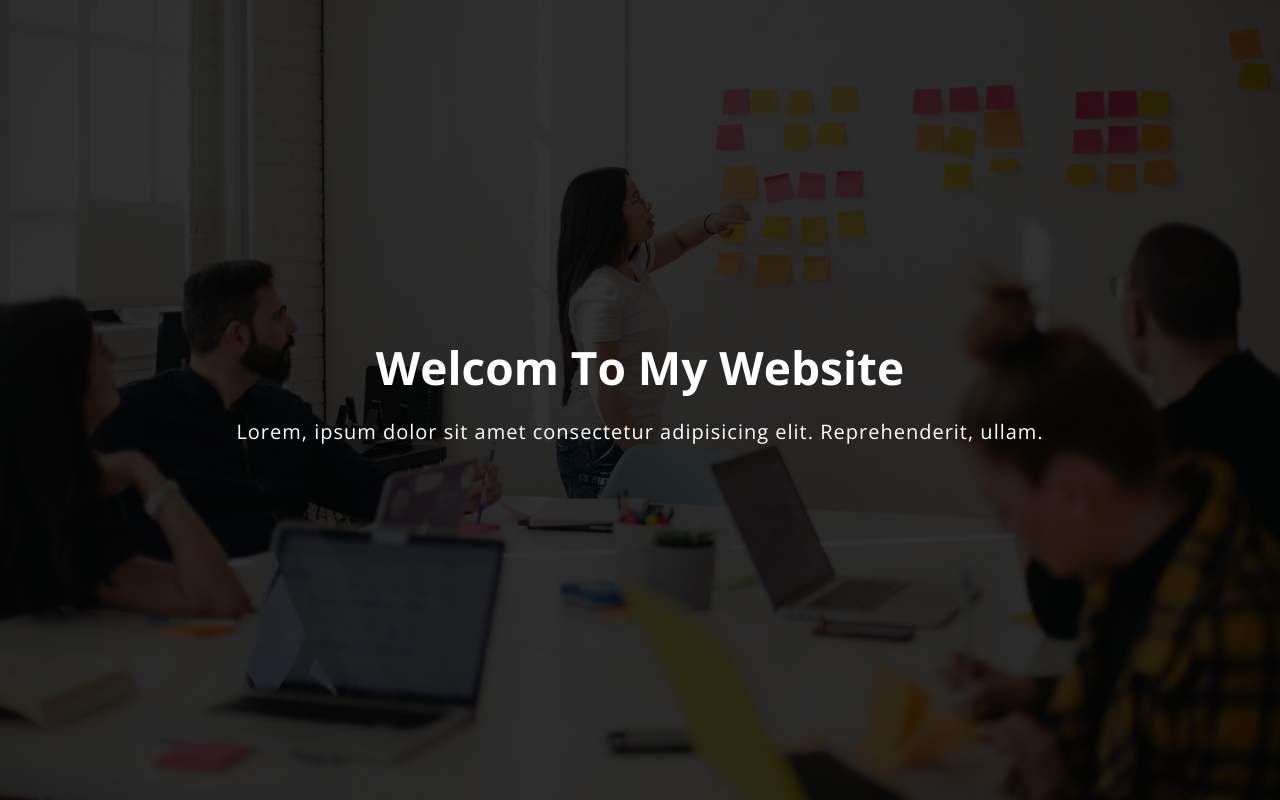
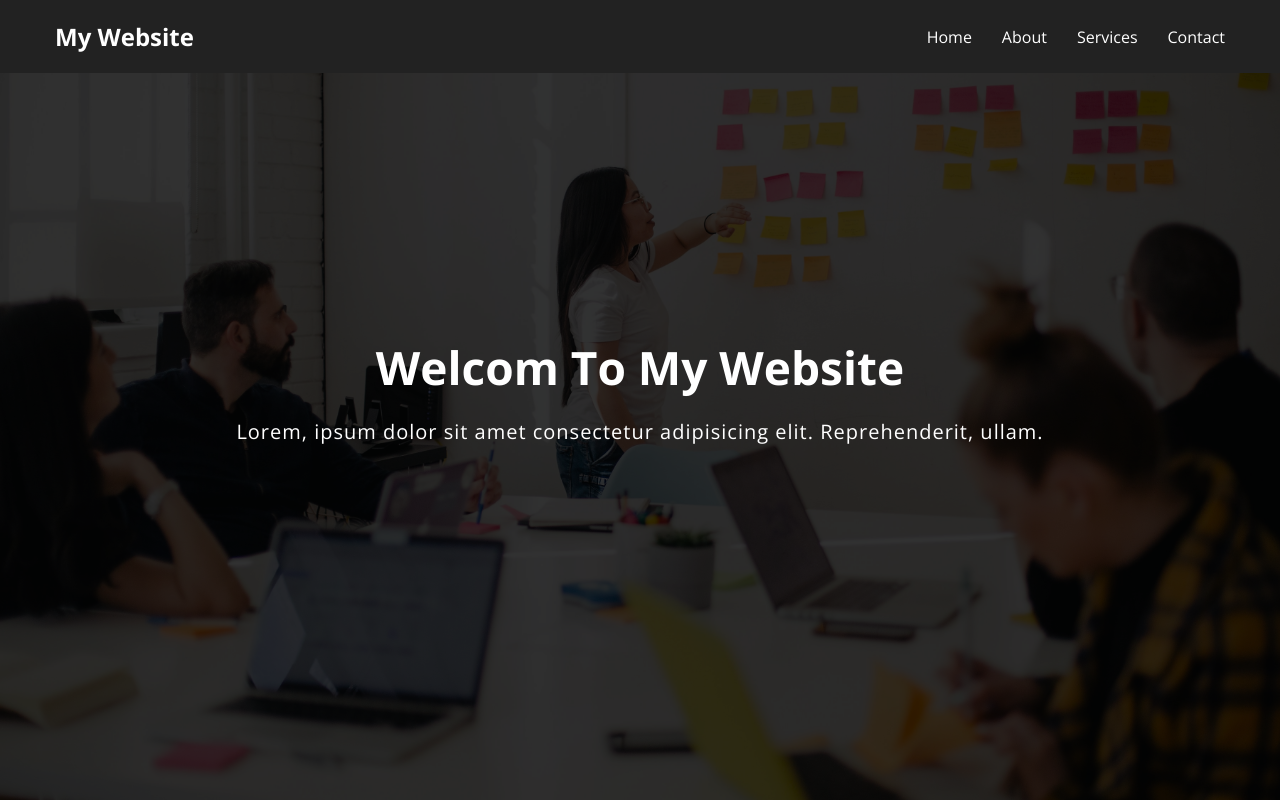
Before and after one commit to tod619/sticky_navbar, a plain HTML site: page index.html in a window 1280 px wide. Shown: the top 800 px of the page. Drawn offline with nearby package versions, Linux system fonts and the light colour scheme.

Commit message:
add style to navbar + position fixed in style.css

```diff
--- a/index.html
+++ b/index.html
@@ -11,7 +11,7 @@
     <title>Sticky Navbar</title>
 </head>
 <body>
-    <!-- <nav class="nav">
+    <nav class="nav">
         <div class="container">
             <h1 class="logo"><a href="#">My Website</a></h1>
 
@@ -22,7 +22,7 @@
                 <li><a href="#">Contact</a></li>
             </ul>
         </div>
-    </nav> -->
+    </nav>
 
     <div class="hero">
         <div class="container">
--- a/style.css
+++ b/style.css
@@ -22,7 +22,36 @@ body {
 /* End: Global Styles */
 
 /* Start: Navbar */
-/* @TODO: Navbar Styles */
+.nav {
+  position: fixed;
+  background-color: #222;
+  top: 0;
+  left: 0;
+  right: 0;
+  transition: all 0.5s ease-in-out;
+}
+
+.nav .container {
+  display: flex;
+  justify-content: space-between;
+  align-items: center;
+  padding: 20px 0;
+  transition: all 0.5s ease-in-out;
+}
+
+.nav ul {
+  display: flex;
+  list-style-type: none;
+  align-items: center;
+  justify-content: center;
+}
+
+.nav a {
+  color: #fff;
+  text-decoration: none;
+  padding: 7px 15px;
+  transition: all 0.5s ease-in-out;
+}
 /* End: Navbar */
 
 /* Start: Hero Section */
```
